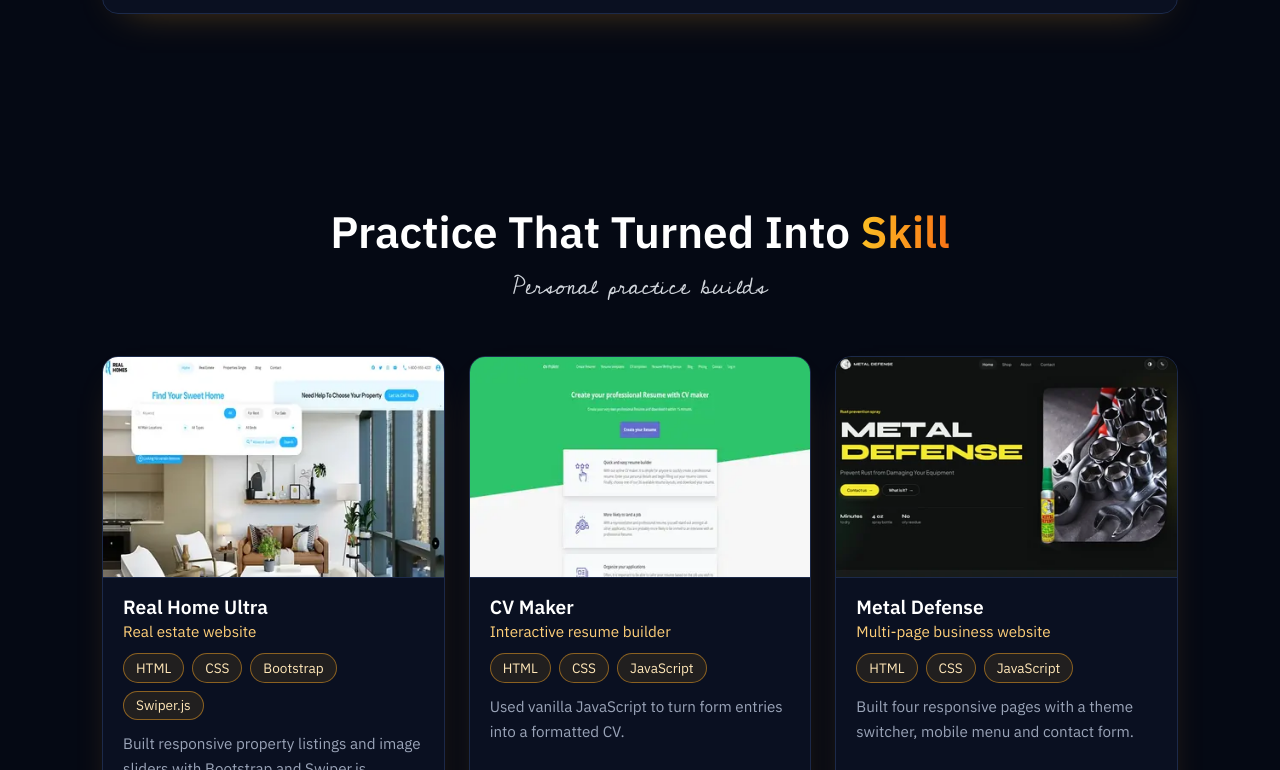
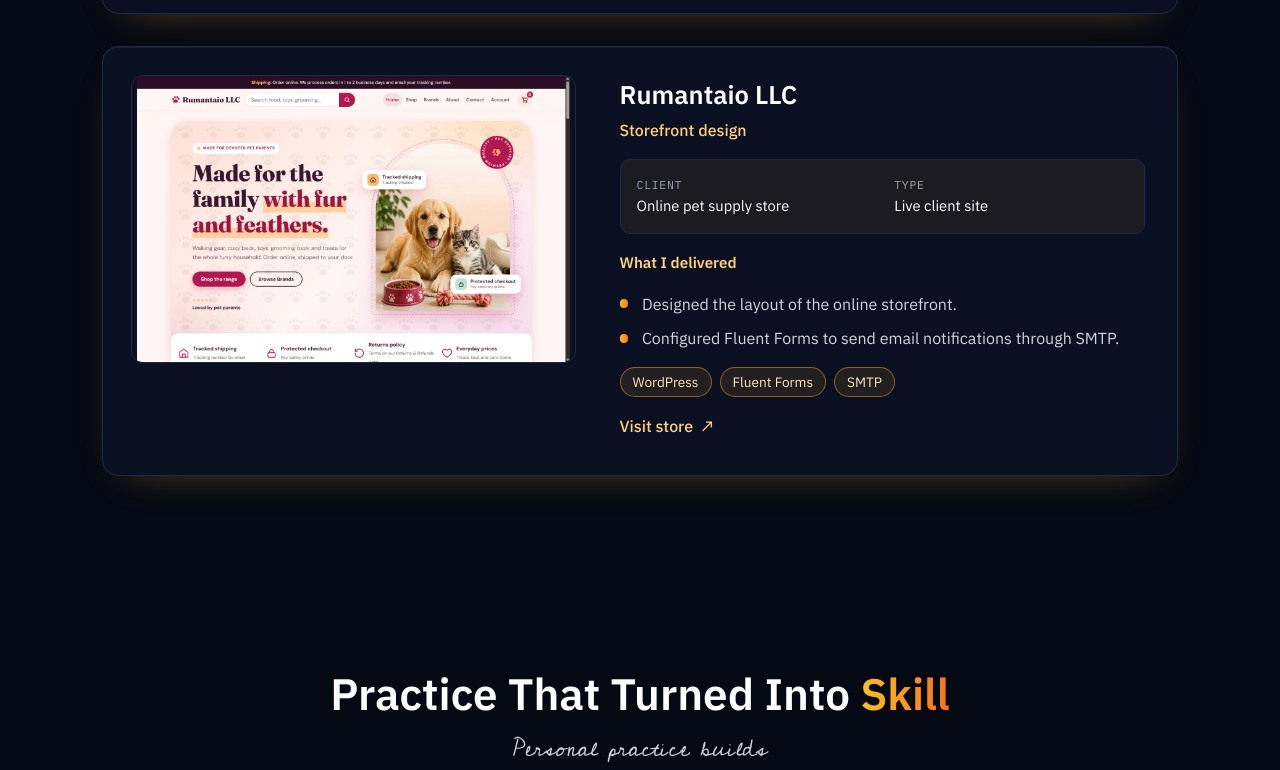
Before and after one commit to aqibarbi/Peronal_Portfolio, a plain HTML site: page index.html in a window 1280 px wide. Shown: the part 3433-4203 px from the top of the page. Drawn offline with Linux system fonts and the light colour scheme.

Commit message:
Add Rumantaio LLC project details and update education year

```diff
--- a/index.html
+++ b/index.html
@@ -394,6 +394,33 @@
             </div>
           </div>
         </article>
+
+        <article id="rumantaio" class="delivered card">
+          <div class="shot-col">
+            <a class="shot" style="display:block" href="https://rumantaiollc.com/" target="_blank" rel="noopener noreferrer"><img src="assets/img/rumantaio-home.webp" alt="Rumantaio LLC online pet store homepage" loading="lazy"></a>
+          </div>
+          <div class="delivered-body">
+            <h3>Rumantaio LLC</h3>
+            <p class="role">Storefront design</p>
+            <dl class="case-meta">
+              <div><dt>Client</dt><dd>Online pet supply store</dd></div>
+              <div><dt>Type</dt><dd>Live client site</dd></div>
+            </dl>
+            <h4 class="case-heading">What I delivered</h4>
+            <ul class="case-points">
+              <li>Designed the layout of the online storefront.</li>
+              <li>Configured Fluent Forms to send email notifications through SMTP.</li>
+            </ul>
+            <ul class="chips">
+              <li class="chip">WordPress</li>
+              <li class="chip">Fluent Forms</li>
+              <li class="chip">SMTP</li>
+            </ul>
+            <div class="link-row">
+              <a href="https://rumantaiollc.com/" target="_blank" rel="noopener noreferrer" class="text-link">Visit store <i class="ri-arrow-right-up-long-line" aria-hidden="true"></i></a>
+            </div>
+          </div>
+        </article>
       </div>
     </section>
 
@@ -607,10 +634,10 @@
             <article class="step card">
               <div class="step-head">
                 <div>
-                  <h3></h3>
+                  <h3>Matric</h3>
                   <p class="step-sub">Computer Science</p>
                 </div>
-                <p class="step-year">2017</p>
+                <p class="step-year">2018</p>
               </div>
               <p class="step-text">Completed Matriculation in Computer Science from Alpina School Bahawalpur.</p>
             </article>
```
